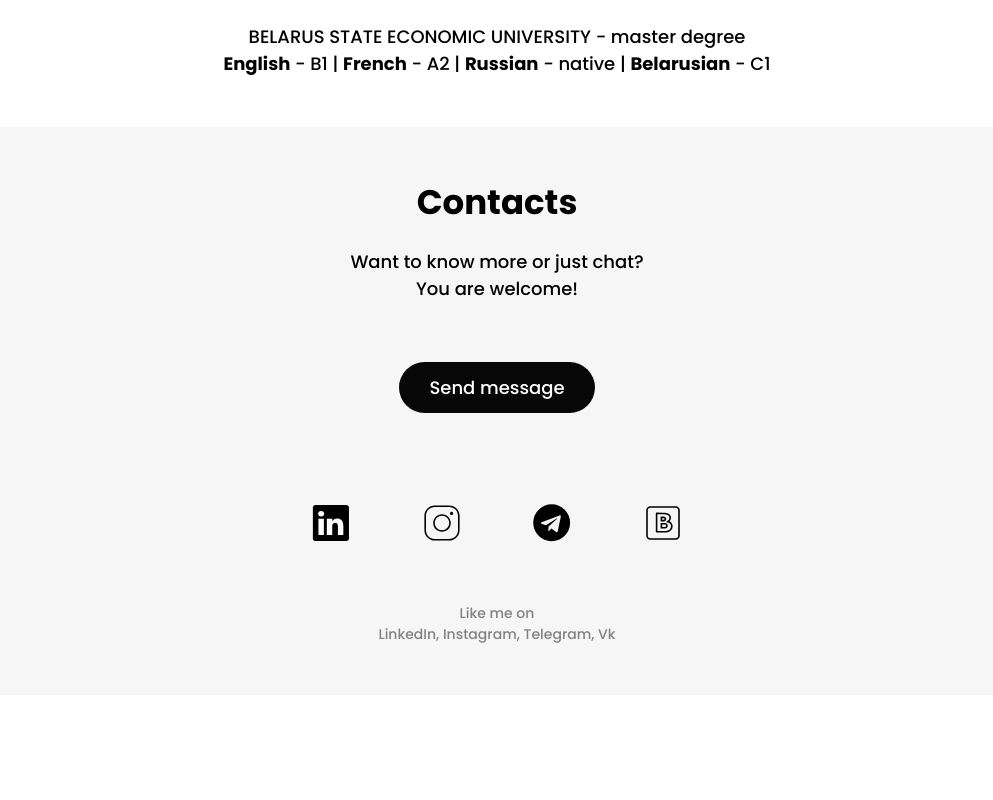
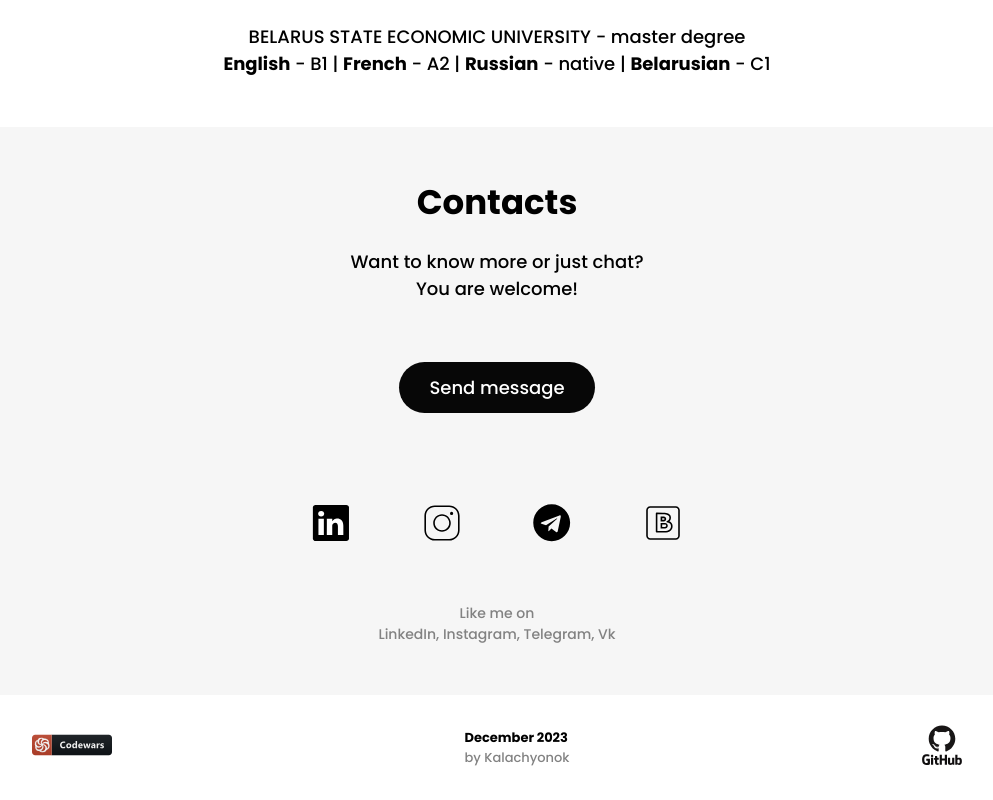
Before and after one commit to kalachyonok/upgreaded-cv, a JavaScript app: page / in a window 1280 px wide. Shown: the part 2738-3538 px from the top of the page, without its empty margins (143-1136 px from the left). Before the commit the page ends 3433 px from the top, so only its background shows below. Built offline with nearby package versions, Linux system fonts and the light colour scheme.

Commit message:
create footer component

```diff
--- a/src/App.js
+++ b/src/App.js
@@ -8,6 +8,7 @@ import { Skills } from "./Components/Skills";
 import { Portfolio } from "./Components/Portfolio";
 import { Education } from "./Components/Education";
 import { Contacts } from "./Components/Contacts";
+import { Footer } from "./Components/Footer";
 
 function App() {
   return (
@@ -21,6 +22,7 @@ function App() {
       <Portfolio />
       <Education />
       <Contacts />
+      <Footer />
     </div>
   );
 }
--- /dev/null
+++ b/src/Components/Footer.js
@@ -0,0 +1,42 @@
+import { Container } from "../Wrappers/Container";
+import style from "./Footer.module.css";
+
+export const Footer = () => {
+  return (
+    <Container>
+      <footer className={style.footer}>
+        <div>
+          <a
+            href="https://www.codewars.com/users/Kalachik"
+            target="_blank"
+            rel="noreferrer"
+          >
+            <img
+              className={style.codewars}
+              src="img/codewars.svg"
+              alt="codewars"
+            />
+          </a>
+        </div>
+        <div>
+          <div className={style.date}>December 2023</div>
+          <div className={style.info}>by Kalachyonok</div>
+        </div>
+
+        <div className={style.git}>
+          <a
+            href="https://github.com/kalachyonok"
+            target="_blank"
+            rel="noreferrer"
+          >
+            <img
+              className={style.item}
+              src="img/github_original_wordmark_logo_icon_146506.svg"
+              alt="github Kalachyonok"
+            />
+          </a>
+        </div>
+      </footer>
+    </Container>
+  );
+};
--- /dev/null
+++ b/src/Components/Footer.module.css
@@ -0,0 +1,40 @@
+.footer {
+  display: flex;
+  justify-content: space-between;
+  align-items: center;
+  list-style-type: none;
+  padding: 0px;
+}
+
+.codewars {
+  width: 80px;
+  height: 100px;
+}
+
+.date {
+  font-size: 1.3rem;
+  font-weight: bold;
+}
+
+.info {
+  font-size: 1.3rem;
+  color: #828282;
+}
+
+.git {
+  display: flex;
+  flex-direction: column;
+  align-items: center;
+}
+
+.item {
+  width: 40px;
+  height: 40px;
+}
+
+@media (max-width: 500px) {
+  .links-item-footer {
+    flex-direction: column;
+    align-items: center;
+  }
+}
```
Also changed, not shown: public/img/codewars.svg (added).
